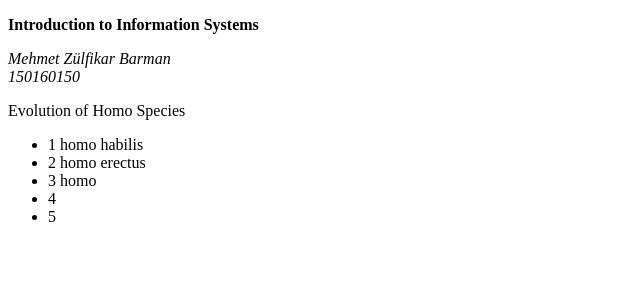
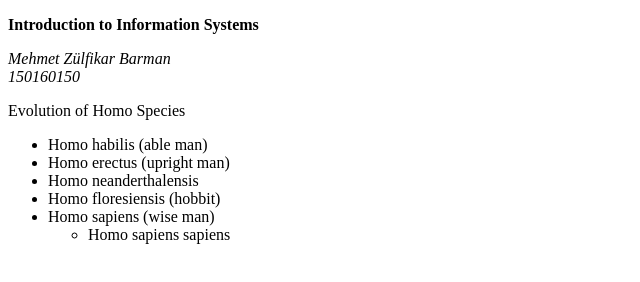
Before and after one commit to itu-itis/git-fundamentals-draft-itu-itis21-barman16, a plain HTML site: page index.html in a window 1280 px wide. Shown: the whole page, without its empty margins (0-640 px from the left). Drawn offline with Linux system fonts and the light colour scheme.

Commit message:
index html is addded

```diff
--- a/index.html
+++ b/index.html
@@ -17,11 +17,15 @@
 		</p>
 		<p>Evolution of Homo Species</p>
 			<ul>
-				<li>1 homo habilis</li>
-				<li>2 homo erectus</li>
-				<li>3 homo </li>
-				<li>4</li>
-				<li>5</li>
+				<li> Homo habilis (able man)</li>
+ 				<li> Homo erectus (upright man)</li>
+                <li> Homo neanderthalensis</li>
+                <li> Homo floresiensis (hobbit)</li>
+                <li> Homo sapiens (wise man)
+					<ul>
+						<li>Homo sapiens sapiens</li>
+					</ul>
+				</li>
 			</ul>
 
 	</body>
```
